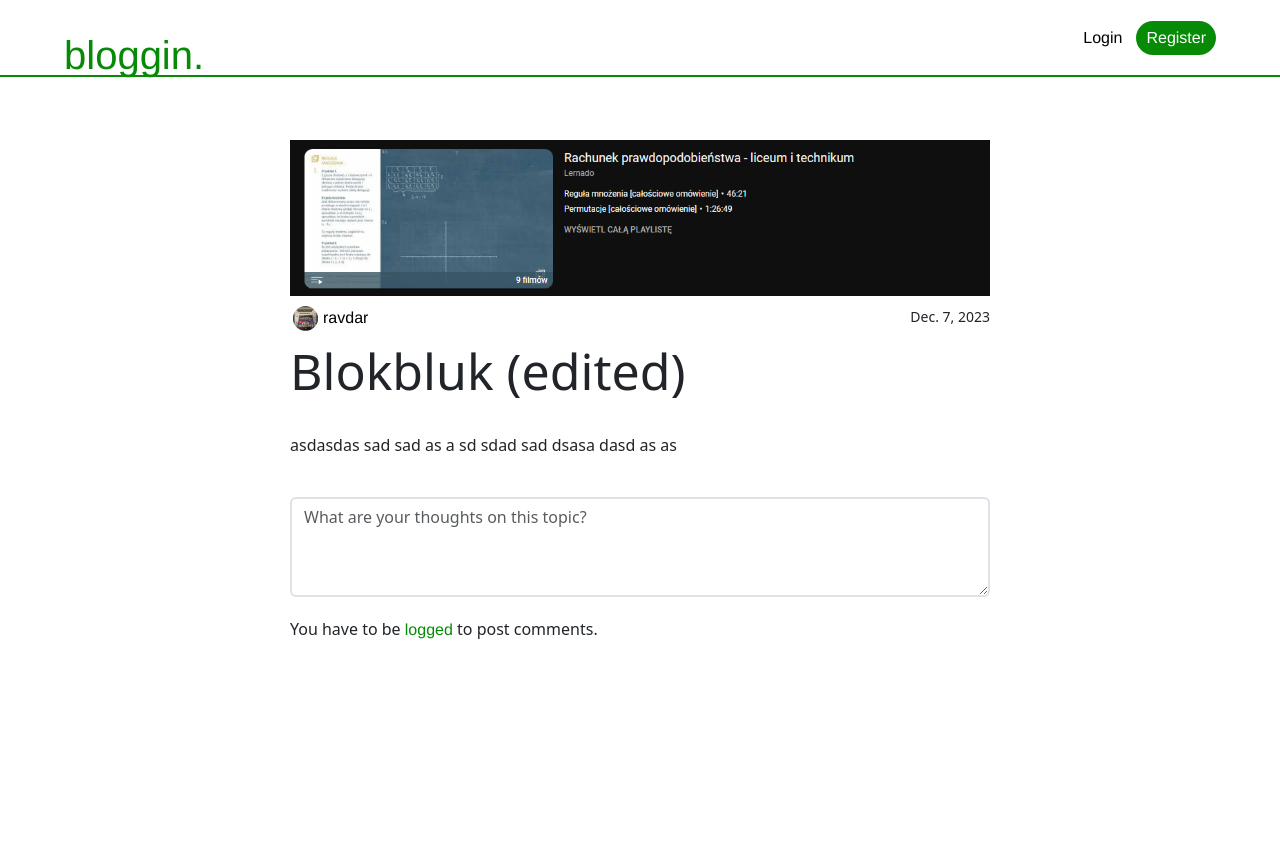
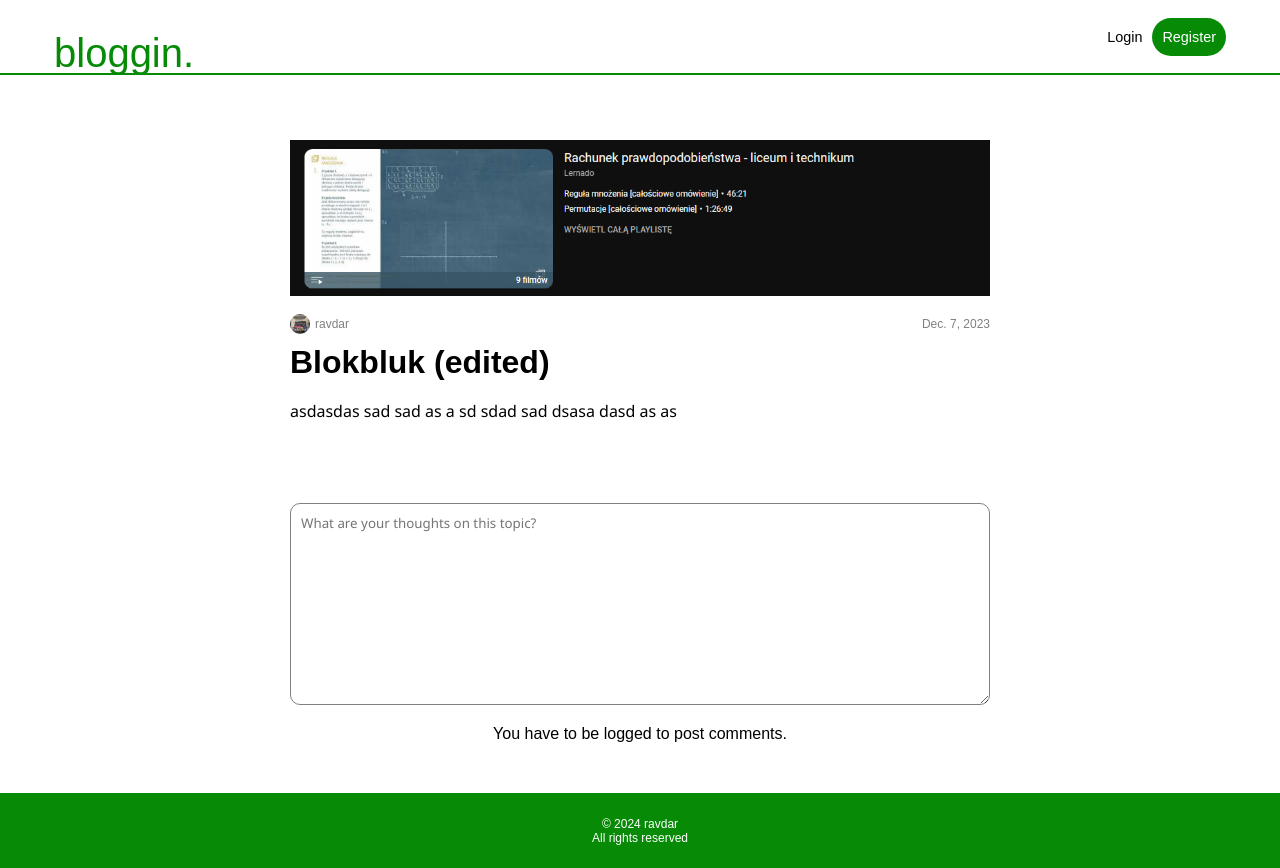
Before and after one commit to Ravdar/bloggin, a Django app: a page that uses mainapp/views.py in a window 1280 px wide. Before the commit the page ends 639 px from the top, so only its background shows below. Run offline with Django 4.2, Linux system fonts and the light colour scheme; data comes from the database, SQL or seed files in the repository; both versions use the stored data as it was after the commit; tables that the repository leaves empty hold one stand-in row (values such as "Sample post"); some libraries are stand-ins or nearby versions.

Commit message:
article display section on read page donem working on comments section

```diff
--- a/mainapp/static/main.js
+++ b/mainapp/static/main.js
@@ -34,3 +34,17 @@ var topicsContainer = document.querySelector(".available-topics");
 if (showTopicsButton) {
     showTopicsButton.addEventListener("click", function () { showHideContainer(showTopicsButton, topicsContainer) })
 };
+
+// READ ARTICLE PAGE
+
+function displaySubcommentForm(subcommentId) {
+    var form = document.getElementById("subcomment-form" + subcommentId);
+    var allForms = document.querySelectorAll(".subcomment-form");
+    if (form.style.display === "none") {
+        allForms.forEach(function (element) {
+            element.style.display = "none";
+        })
+        form.style.display = "block";
+    } else { form.style.display = "none" }
+
+}
--- a/mainapp/static/styles_refactored.css
+++ b/mainapp/static/styles_refactored.css
@@ -69,6 +69,10 @@ header {
     min-height: 50px;
     background-color: white;
     z-index: 1;
+}
+
+header a {
+    font-size: 0.9em;
 }
 
 header button {
@@ -154,6 +158,7 @@ main {
     border-radius: 1em;
     margin: 10px;
     padding: 10px;
+    max-width: 650px;
 }
 
 .trending-header {
@@ -388,6 +393,7 @@ label {
     align-items: center;
 }
 
+
 .user-activities time {
     color: gray;
     font-size: 0.75em;
@@ -410,26 +416,69 @@ label {
 /* READ ARTICLE PAGE */
 
 .read-article-main {
-    margin-top: 70px;
+    margin-top: 140px;
     flex-direction: column;
     flex: 1;
     max-width: 700px;
+    padding: 0px 10px;
+}
+
+article {
+    text-align: left;
+    hyphens: auto;
+    margin-top: 10px;
+    margin-bottom: 40px;
+}
+
+article h1 {
+    font-size: 2em;
+}
+
+article p {
+    margin-bottom: 1em;
+    font-family: 'Segoe UI', Tahoma, Geneva, Verdana, sans-serif;
+    line-height: 1.5em;
+}
+
+.comments {
+    width: 100%;
 }
 
 .subcomment-form {
     display: none;
 }
 
-article {
+.wid {
+    margin-top: 40px;
+    width: 100%;
     text-align: left;
-    hyphens: auto;
-    margin-top: 10px;
+    font-family: 'Segoe UI', Tahoma, Geneva, Verdana, sans-serif;
 }
 
-article h1 {
-    font-size: 2em;
+.comment-container {
+    border-radius: 10px;
+    border: 1px solid var(--MAIN-GREEN);
+    text-align: left;
+    padding: 10px;
+    margin-top: 40px;
 }
 
+.comment-tools {
+    display: flex;
+    justify-content: end;
+    font-size: 0.75em;
+    color: grey;
+    align-items: end;
+    gap: 5px;
+}
+
+.comment-tools button {
+    border: none;
+    padding: 0;
+    font-size: 0.75rem;
+    color: var(--MAIN-GREEN);
+    font-weight: bold;
+}
 
 /* WIDE SCREENS */
 
@@ -494,4 +543,9 @@ article h1 {
     .margin-top-main {
         margin-top: 10px;
     }
+
+    /* read article page */
+    .read-article-main {
+        padding: 0;
+    }
 }
--- a/mainapp/templates/mainapp/main_refactor.html
+++ b/mainapp/templates/mainapp/main_refactor.html
@@ -22,7 +22,8 @@
                 {% if request.user.is_authenticated %}
                 <button><a class="button-a" href="{% url 'mainapp:new_article_view' %}">New article</a></button>
                 <a href="{% url 'users:logout' %}">Log out</a>
-                <a href="{% url 'mainapp:user_profile' user.username %}"><img width="30" height="30" loading="lazy"
+                <a href="{% url 'mainapp:user_profile' user.username %}"><img class="profile-picture-radius" width="30"
+                        height="30" loading="lazy" alt="Profile picture"
                         src="{{ user.profile.profile_picture.url }}"></a>
                 {% else %}
                 <a href="{% url 'users:login' %}">Login</a>
@@ -53,7 +54,7 @@
                             <div class="author center"><a
                                     href="{% url 'mainapp:user_profile' trending_article.owner.username %}"><img
                                         src="{{trending_article.owner.profile.profile_picture.url}}"
-                                        class="profile-picture-trending" height="20" width="20" loading="lazy"></a>
+                                        alt="Profile picture" height="20" width="20" loading="lazy"></a>
                                 <a
                                     href="{% url 'mainapp:user_profile' trending_article.owner.username %}">{{trending_article.owner.username}}</a>
                             </div>{{trending_article.publication_date}}
@@ -70,15 +71,15 @@
                     <div class="author-and-date">
                         <div class="author center"><a
                                 href="{% url 'mainapp:user_profile' article.owner.username %}"><img
-                                    src="{{article.owner.profile.profile_picture.url}}"
-                                    class="profile-picture-trending"></a>
+                                    src="{{article.owner.profile.profile_picture.url}}" alt="Profile picture"
+                                    height="20" width="20"></a>
                             <a
                                 href="{% url 'mainapp:user_profile' article.owner.username %}">{{article.owner.username}}</a>
                         </div>{{article.publication_date}}
                     </div>
                     <div class="article-picture-wrapper"><a
                             href="{% url 'mainapp:read_article_view' article.url %}"><img src="{{ article.image.url }}"
-                                width="330" height="200" loading="lazy"></a></div>
+                                alt="Article image" width="330" height="200" loading="lazy"></a></div>
                     <h4><a href="{% url 'mainapp:read_article_view' article.url %}">{{article.title}}</a>
                     </h4>
                     <p>{{ article.body|slice:":100"|safe }}...</p>
--- /dev/null
+++ b/mainapp/templates/mainapp/read_article_refactor.html
@@ -0,0 +1,116 @@
+{% extends "mainapp/main_refactor.html" %}
+{% load widget_tweaks %}
+
+{%block content %}
+<main class="read-article-main center">
+    <!-- Article display -->
+    <section class="article-display">
+        <img src="{{ article.image.url }}" alt="Article image">
+        <br>
+        <div class="author-and-date">
+            <div class="author center"><a href="{% url 'mainapp:user_profile' article.owner.username %}"><img
+                        src="{{article.owner.profile.profile_picture.url}}" alt="Profile picture" height="20"
+                        width="20"></a>
+                <a href="{% url 'mainapp:user_profile' article.owner.username %}">{{article.owner.username}}</a>
+                {% if article.owner == user %}
+                <a href="{% url 'mainapp:edit_article_view' article.url %}">Edit</a>
+                {% endif %}
+            </div>{{article.publication_date}}
+        </div>
+        <article>
+            <h1>{{article.title}}</h1>
+            &nbsp;
+            <p>{{article.body|safe}}</p>
+        </article>
+    </section>
+
+    <!-- Comments section -->
+    <section class="comments">
+        <!-- Add comment form -->
+        <form method="post">
+            {% csrf_token %}
+            {{comment_form.text|add_class:"form-control wid"|attr:"placeholder:What are your thoughts on this topic?"}}
+            {% if user.is_authenticated %}
+            <button type="submit">Submit</button>
+            {% else %}
+            <p>You have to be <span><a href="{% url 'users:login' %}">logged</a></span> to
+                post comments.</p>
+            {% endif %}
+        </form>
+        <!-- Displaying all comments -->
+        {% for comment in comments %}
+        <div class="comment-container">
+            <div class="author-and-date">
+                <div class="author center">
+                    <a href="{% url 'mainapp:user_profile' comment.owner.username %}"><img
+                            src="{{article.owner.profile.profile_picture.url}}" class="profile-picture-radius"
+                            width="20px" height="20px" loading="lazy" alt="Profile picture"></a>
+                    <a href="{% url 'mainapp:user_profile' comment.owner.username %}">
+                        {{comment.owner.username}}
+                    </a>
+                </div>
+                {{comment.publication_date}}
+            </div>
+            <br>
+            <p>{{comment.text}}</p>
+            <br>
+            <div class="comment-tools">
+                {% if comment.owner == user %}
+                <a href="{% url 'mainapp:edit_article_view' article.url %}">Edit</a>
+                {% endif %}
+                Upvote
+                Downvote
+                <button onclick="displaySubcommentForm('{{ comment.id }}')">Reply</button>
+            </div>
+            <!-- Subcomment form, displayed only after clicking "Reply" button -->
+            <form id="subcomment-form{{ comment.id }}" class="subcomment-form" method="post">
+                {% csrf_token %}
+                {{subcomment_form.text|add_class:"form-control wid"|attr:"placeholder:Answer"}}
+                {% if user.is_authenticated %}
+                <button type="submit">Submit</button>
+                {% else %}
+                <p>You have to be <span><a href="{% url 'users:login' %}">logged</a></span> to
+                    reply to comments.</p>
+                {% endif %}
+            </form>
+            <!-- All comment subcomments -->
+            {% for subcomment in comment.subcomments.all %}
+            <a href="{% url 'mainapp:user_profile' subcomment.owner.username %}"><img
+                    src="{{article.owner.profile.profile_picture.url}}" class="profile-picture-radius" width="20px"
+                    height="20px" loading="lazy" alt="Profile picture"></a>
+            <a href="{% url 'mainapp:user_profile' subcomment.owner.username %}">
+                {{subcomment.owner.username}}
+            </a>
+            {{subcomment.publication_date}}
+            {% if subcomment.owner == user %}
+            <a href="{% url 'mainapp:edit_article_view' article.url %}">Edit</a>
+            {% endif %}
+            <br>
+            <p>{{subcomment.text}}</p>
+            <br>
+            <div>
+                Upvote
+                Downvote
+                <button onclick="displaySubcommentForm('{{ subcomment.id }}')">Reply</button>
+            </div>
+            <!-- Subcomment form, displayed only after clicking "Reply" button -->
+            <form id="subcomment-form{{ comment.id }}" class="subcomment-form" method="post">
+                {% csrf_token %}
+                {{subcomment_form.text|add_class:"form-control wid"|attr:"placeholder:Answer"}}
+                {% if user.is_authenticated %}
+                <button type="submit">Submit</button>
+                {% else %}
+                <p>You have to be <span><a href="{% url 'users:login' %}">logged</a></span> to
+                    reply to comments.</p>
+                {% endif %}
+            </form>
+            {% endfor %}
+        </div>
+
+        {% endfor %}
+    </section>
+</main>
+
+
+
+{% endblock content %}
--- a/mainapp/templates/mainapp/user_profile_refactored.html
+++ b/mainapp/templates/mainapp/user_profile_refactored.html
@@ -14,7 +14,7 @@
     </section>
     <section class="user-activities">
         {% for activity in activities %}
-        <div class="activity-container">
+        <div>
             {% if activity.model_name == "article" %}
             <time>{{activity.publication_date}}</time>
             <p>Posted article:</p>
@@ -25,7 +25,9 @@
             <p>{{ activity.body|slice:":100"|safe }}...</p>
             {% else %}
             <time>{{activity.publication_date}}</time>
-            <p>Added comment to <span>{{ activity.article.title }}</span></p>
+            <p>Added comment to <a
+                    href="{% url 'mainapp:edit_article_view' activity.article.url %}"><span>{{activity.article.title}}</span></a>
+            </p>
             {{activity.text|slice:":100"|safe}}
             {% endif %}
         </div>
--- a/mainapp/views.py
+++ b/mainapp/views.py
@@ -56,7 +56,7 @@ def read_article_view(request, article_url):
     else:
         comment_form = NewComment()
         subcomment_form = NewSubcomment()
-    return render(request, "mainapp/read_article_view.html", {"article":article, "comments":comments, "comment_form":comment_form, "subcomment_form":subcomment_form})
+    return render(request, "mainapp/read_article_refactor.html", {"article":article, "comments":comments, "comment_form":comment_form, "subcomment_form":subcomment_form})
 
 @login_required
 def new_article_view(request):
```
Also changed, not shown: db.sqlite3.
